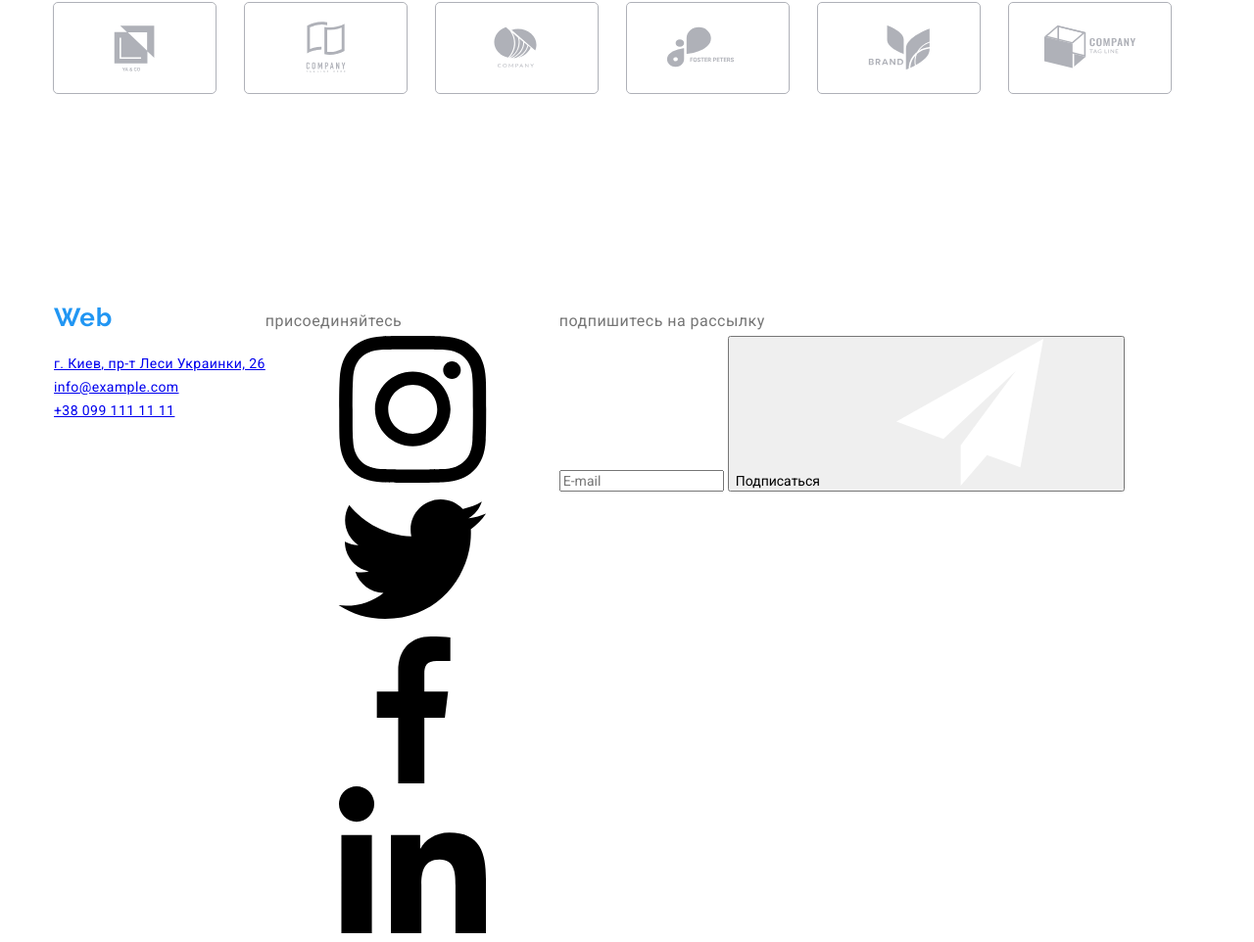
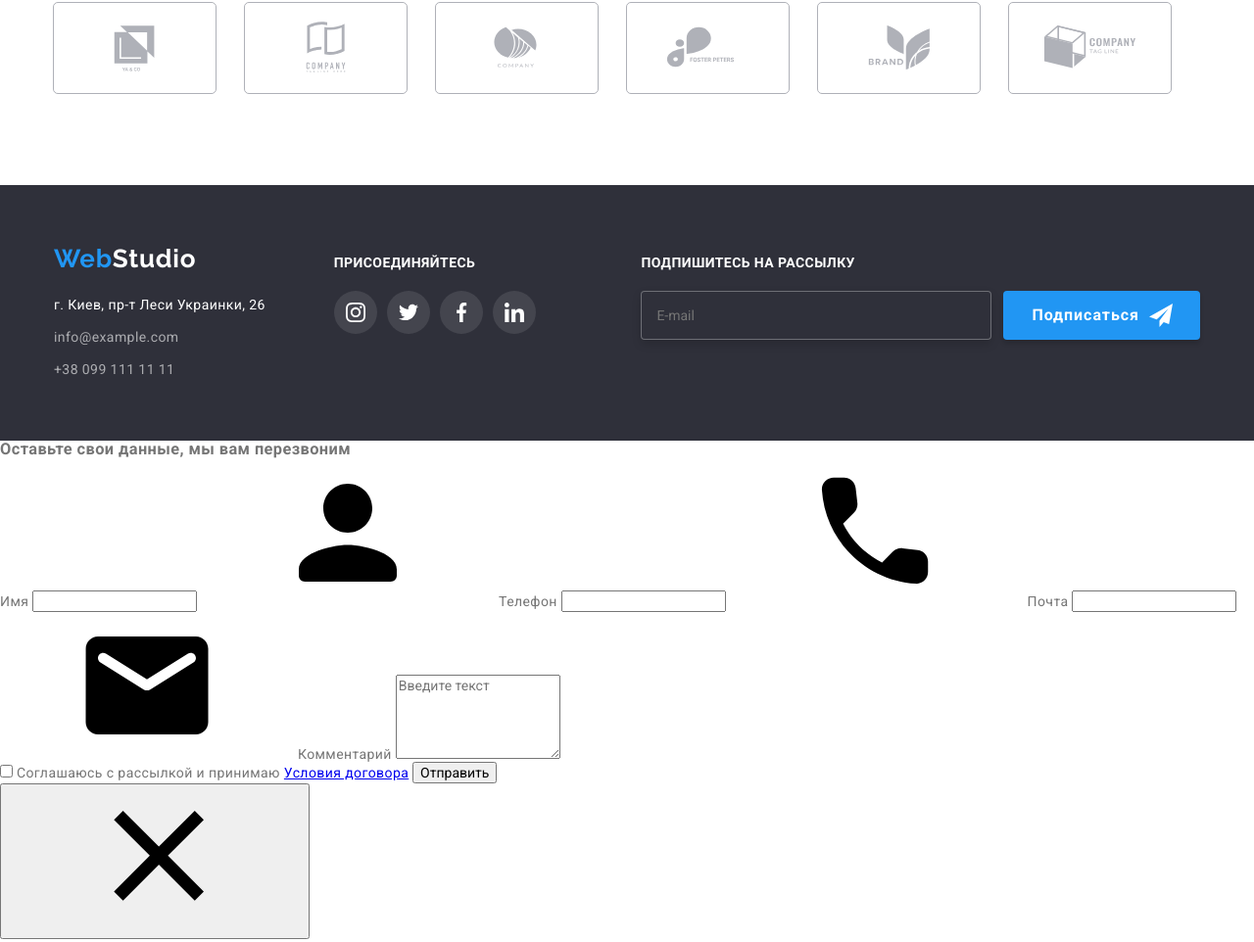
Before and after one commit to oreshnyk/goit-markup-hw-07, a plain HTML site: page index.html in a window 1280 px wide. Shown: the part 2486-3448 px from the top of the page at 98% size. Drawn offline with nearby package versions, Linux system fonts and the light colour scheme.

Commit message:
BEM SCSS footer

```diff
--- a/index.html
+++ b/index.html
@@ -140,7 +140,7 @@
                             <div class="card-footer">
                                 <h3 class="team__member">Игорь Демьяненко</h3>
                                 <p class="card-footer__text">Product Designer</p>
-                                <ul class="card-footer__socials">
+                                <ul class="card-footer__socials social__list">
                                     <li class="social__item">
                                         <a href="" class="social__link icon-instgram">
                                             <svg class="social__icon">
@@ -181,7 +181,7 @@
                             <div class="card-footer">
                                 <h3 class="team__member">Ольга Репина</h3>
                                 <p class="card-footer__text">Frontend Developer</p>
-                                <ul class="card-footer__socials">
+                                <ul class="card-footer__socials social__list">
                                     <li class="social__item">
                                         <a href="" class="social__link icon-instgram">
                                             <svg class="social__icon">
@@ -222,7 +222,7 @@
                             <div class="card-footer">
                                 <h3 class="team__member marketing">Николай Тарасов</h3>
                                 <p class="card-footer__text">Marketing</p>
-                                <ul class="card-footer__socials">
+                                <ul class="card-footer__socials social__list">
                                     <li class="social__item">
                                         <a href="" class="social__link icon-instgram">
                                             <svg class="social__icon">
@@ -263,7 +263,7 @@
                             <div class="card-footer">
                                 <h3 class="team__member designer">Михаил Ермаков</h3>
                                 <p class="card-footer__text">UI Designer</p>
-                                <ul class="card-footer__socials">
+                                <ul class="card-footer__socials social__list">
                                     <li class="social__item">
                                         <a href="" class="social__link icon-instgram">
                                             <svg class="social__icon">
@@ -327,7 +327,7 @@
                                 </a>
                             </li>
                             <li class="client__member">
-                                <a href="" class="link">
+                                <a href="" class="client__link">
                                     <div class="client__thumb">
                                         <svg class="client__icon">
                                             <use href="./images/icons-defs.svg#icon-company">
@@ -337,7 +337,7 @@
                                 </a>
                             </li>
                             <li class="client__member">
-                                <a href="" class="link">
+                                <a href="" class="client__link">
                                     <div class="client__thumb">
                                         <svg class="client__icon">
                                             <use href="./images/icons-defs.svg#icon-foster">
@@ -347,7 +347,7 @@
                                 </a>
                             </li>
                             <li class="client__member">
-                                <a href="" class="link">
+                                <a href="" class="client__link">
                                     <div class="client__thumb">
                                         <svg class="client__icon">
                                             <use href="./images/icons-defs.svg#icon-brand">
@@ -357,7 +357,7 @@
                                 </a>
                             </li>
                             <li class="client__member">
-                                <a href="" class="link">
+                                <a href="" class="client__link">
                                     <div class="client__thumb">
                                         <svg class="client__icon">
                                             <use href="./images/icons-defs.svg#icon-compbox">
@@ -371,51 +371,51 @@
                 </section>
         </main>
         <footer class="footer">
-                <div class="container">
-                    <div class="wraper">
+                <div class="footer__inner">
+                    <div class="footer__wraper">
                         <!-- Лого -->
                         <a href="/" class="footer__logo">Web<span class="footer__logo--white">Studio</span></a>
-                        <address>
-                            <ul class="address list">
+                        <address class="footer__address">
+                            <ul class="address__list">
                                 <!-- Ссылка на на карту с указанным адресом -->
-                                <li class="item"><a class="map" href="https://goo.gl/maps/9BJSukgXdeU1Tu847" target="_blank" rel="noopener">г. Киев, пр-т Леси Украинки, 26</a></li>
+                                <li class="address__item"><a class="address__map" href="https://goo.gl/maps/9BJSukgXdeU1Tu847" target="_blank" rel="noopener">г. Киев, пр-т Леси Украинки, 26</a></li>
                                 <!-- Ссылка на адрес электронной почты  -->
-                                <li class="item"><a class="link" href="mailto:info@example.com">info@example.com</a></li>
+                                <li class="address__item"><a class="address__link" href="mailto:info@example.com">info@example.com</a></li>
                                 <!-- Ссылка на телефонный номер -->
-                                <li class="item"><a class="link" href="tel:+380991111111">+38 099 111 11 11</a></li>
+                                <li class="address__item"><a class="address__link" href="tel:+380991111111">+38 099 111 11 11</a></li>
                             </ul>
                         </address>
                     </div>
-                    <div class="join">
-                        <p class="join-heading">присоединяйтесь</p>
-                        <ul class="socials list">
-                            <li class="social">
-                                    <a href="" class="link icon-instgram">
-                                    <svg class="social-icon">
+                    <div class="footer__social">
+                        <p class="social__heading">присоединяйтесь</p>
+                        <ul class="footer__social-list social__list">
+                            <li class="social__item">
+                                    <a href="" class="social__link icon-instgram">
+                                    <svg class="social__icon social__icon--white">
                                         <use href="./images/icons-defs.svg#icon-instagram-2">
                                         </use>
                                     </svg>
                                 </a>
                             </li>
-                            <li class="social">
-                                <a href="" class="link icon-twitter">
-                                    <svg class="social-icon">
+                            <li class="social__item">
+                                <a href="" class="social__link icon-twitter">
+                                    <svg class="social__icon social__icon--white">
                                         <use href="./images/icons-defs.svg#icon-twitter-1">
                                         </use>
                                     </svg>
                                 </a>
                             </li>
-                            <li class="social">
-                                <a href="" class="link icon-facebook">
-                                    <svg class="social-icon">
+                            <li class="social__item">
+                                <a href="" class="social__link icon-facebook">
+                                    <svg class="social__icon social__icon--white">
                                         <use href="./images/icons-defs.svg#icon-facebook-1">
                                         </use>
                                     </svg>
                                 </a>
                             </li>
-                            <li class="social">
-                                <a href="" class="link icon-linkedin">
-                                    <svg class="social-icon">
+                            <li class="social__item">
+                                <a href="" class="social__link icon-linkedin">
+                                    <svg class="social__icon social__icon--white">
                                         <use href="./images/icons-defs.svg#icon-linkedin-1">
                                         </use>
                                     </svg>
@@ -423,12 +423,12 @@
                             </li>
                         </ul>
                     </div>
-                    <div class="subscribe">
-                        <p class="mailing-list">подпишитесь на рассылку</p>
-                        <div class="subscribe-item">
-                            <input type="email" name="email" placeholder="E-mail">
-                            <button type="submit" class="subscription">Подписаться
-                                <svg class="subscribe-icon">
+                    <div class="footer__form">
+                        <p class="footer__heading">подпишитесь на рассылку</p>
+                        <div class="footer-form__item">
+                            <input class="footer-form__input" type="email" name="email" placeholder="E-mail">
+                            <button class="footer-form__button" type="submit" >Подписаться
+                                <svg class="footer-form__icon">
                                     <use href="./images/icons-defs.svg#icon-icon-send"></use>
                                 </svg>
                             </button>
--- a/sass/components/_footer.scss
+++ b/sass/components/_footer.scss
@@ -1,5 +1,5 @@
 .footer {
-  background: var(--footer-color);
+  background: $footer-color;
 
   padding-top: 60px;
   padding-bottom: 60px;
@@ -20,9 +20,112 @@
   }
 }
 
-.address {
+.footer__inner {
+  display: flex;
+  align-items: baseline;
+
+  width: 1200px;
+  padding: 0 15px;
+  margin: 0 auto;
+}
+
+.footer__wraper {
+}
+
+.footer__address {
   font-style: normal;
-
   line-height: 1.71;
   margin-top: 20px;
 }
+
+.address__list {
+}
+
+.address__item {
+  margin-top: 9px;
+  &:first-child {
+    margin-top: 0px;
+  }
+}
+.address__map {
+  color: $white-color;
+  text-decoration: none;
+  transition-property: color;
+  transition-duration: 250ms;
+  transition-timing-function: cubic-bezier(0.4, 0, 0.2, 1);
+}
+.address__link {
+  text-decoration: none;
+  color: rgba(255, 255, 255, 0.6);
+  transition-property: color;
+  transition-duration: 250ms;
+  transition-timing-function: cubic-bezier(0.4, 0, 0.2, 1);
+}
+
+.footer__social {
+  margin-left: 70px;
+}
+
+.footer__social-list {
+  margin-top: 20px;
+}
+
+.social__heading {
+  font-weight: 700;
+  font-size: 14px;
+  line-height: 1.14;
+  text-transform: uppercase;
+  color: $white-color;
+}
+
+.footer__form {
+  margin-left: auto;
+}
+.footer__heading {
+  font-weight: 700;
+  font-size: 14px;
+  line-height: 1.14;
+  text-transform: uppercase;
+  color: $white-color;
+}
+.footer-form__item {
+  display: flex;
+  width: 100%;
+  margin-top: 20px;
+}
+
+.footer-form__input {
+  width: 358px;
+  padding: 15px;
+  border: 1px solid rgba(255, 255, 255, 0.3);
+  filter: drop-shadow(0px 4px 4px rgba(0, 0, 0, 0.15));
+  border-radius: 4px;
+  color: $white-color;
+  background: $footer-color;
+}
+
+.footer-form__button {
+  position: relative;
+  margin-left: 12px;
+
+  padding: 10px 62px 10px 29px;
+  background-color: $accent-color;
+  color: $white-color;
+  cursor: pointer;
+  box-shadow: 0px 4px 4px rgba(0, 0, 0, 0.15);
+  border-radius: 4px;
+  border: none;
+
+  font-weight: 700;
+  font-size: 16px;
+  line-height: 1.875;
+  letter-spacing: 0.06em;
+}
+
+.footer-form__icon {
+  position: absolute;
+  width: 24px;
+  height: 24px;
+  top: 13px;
+  right: 28px;
+}
--- a/sass/components/_team.scss
+++ b/sass/components/_team.scss
@@ -53,11 +53,13 @@
   text-align: center;
 }
 .card-footer__socials {
+  margin-top: 16px;
+}
+
+.social__list {
   display: flex;
   align-items: center;
   justify-content: center;
-
-  margin-top: 16px;
   padding: 0;
 }
 
@@ -89,6 +91,9 @@
   transition-property: fill;
   transition-duration: 250ms;
   transition-timing-function: cubic-bezier(0.4, 0, 0.2, 1);
+  &--white {
+    fill: $white-color;
+  }
   .social__link:hover & {
     fill: $white-color;
   }
```
Also changed, not shown: sass/components/_clients.scss (+12 -2 lines), css/main.css, css/main.min.css, 2 other files.
